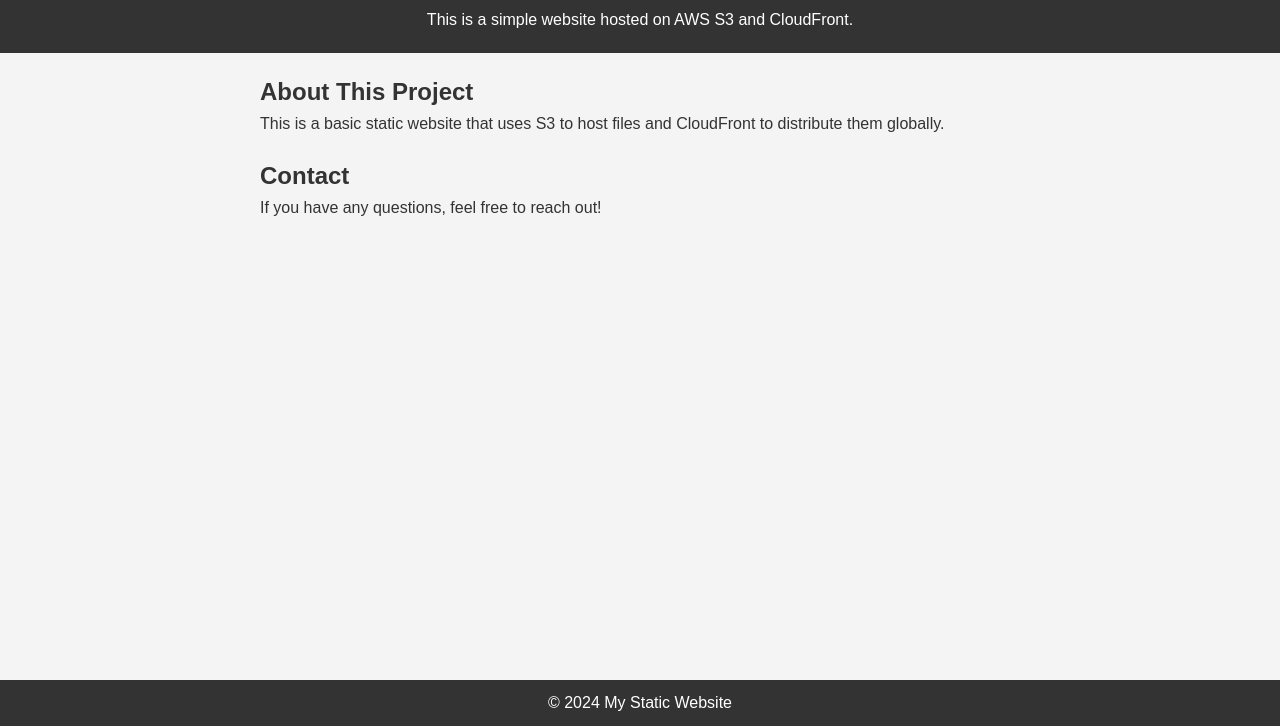
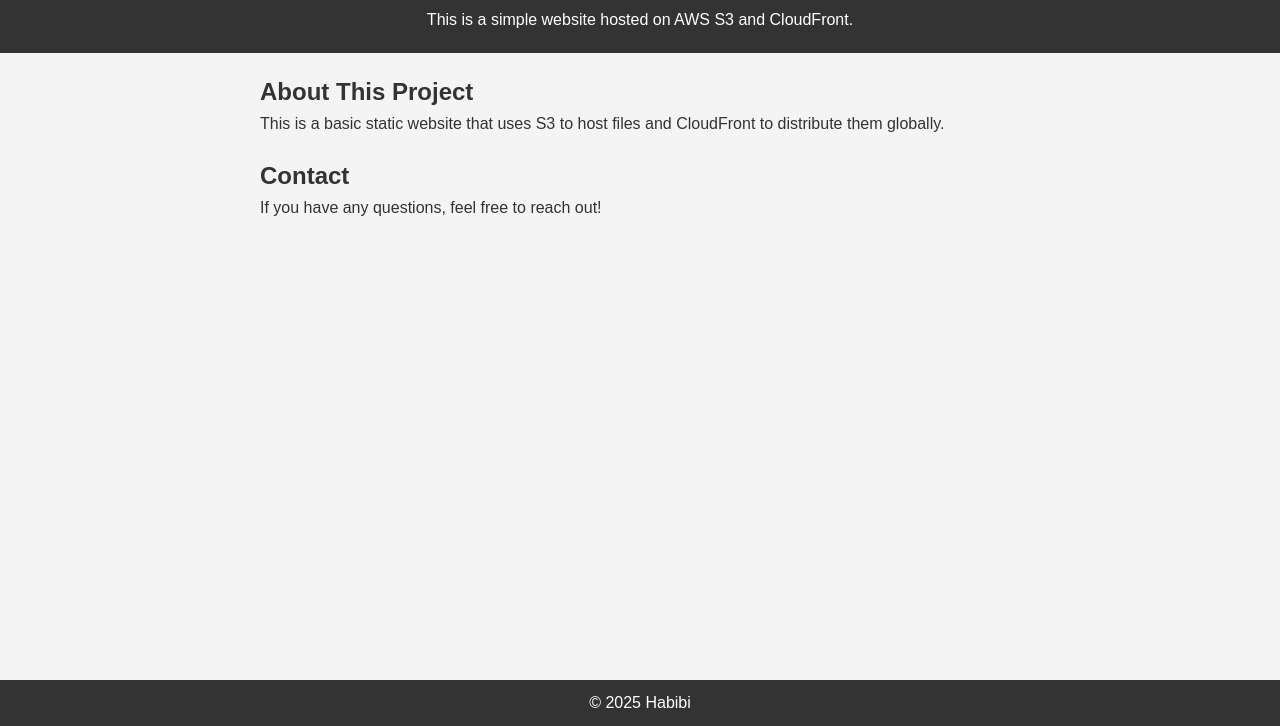
Before and after one commit to annu755/ci-cd, a plain HTML site: page index.html in a window 1280 px wide. Shown: the part 74-800 px from the top of the page. Drawn offline with Linux system fonts and the light colour scheme.

Commit message:
Update index.html

```diff
--- a/index.html
+++ b/index.html
@@ -25,7 +25,7 @@
     </main>
 
     <footer>
-        <p>© 2024 My Static Website</p>
+        <p>© 2025 Habibi</p>
     </footer>
 </body>
 </html>
```
